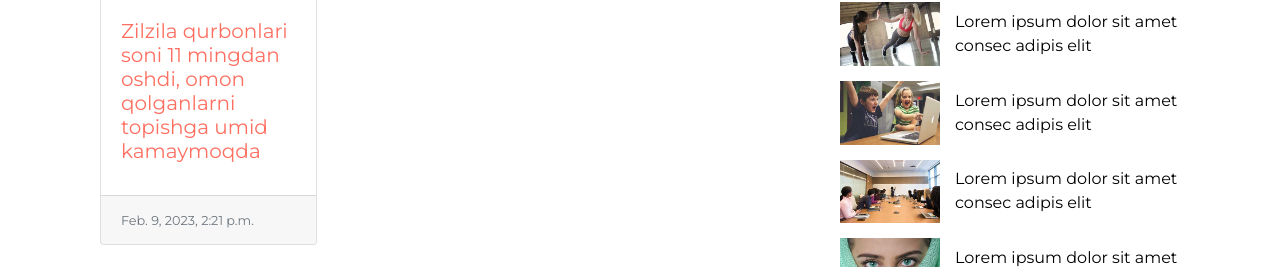
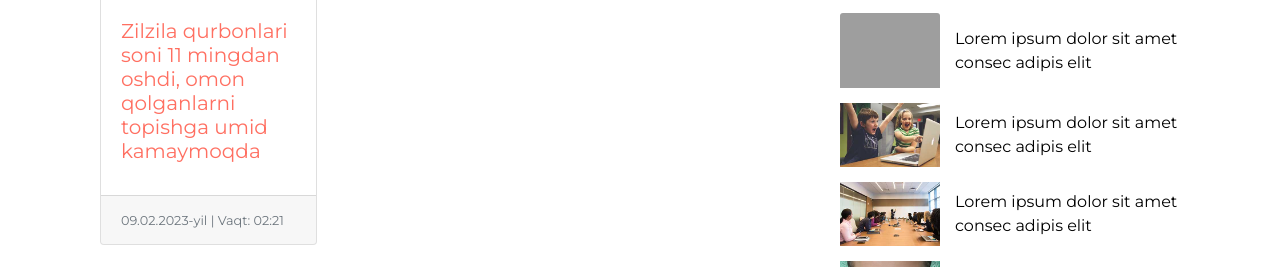
Before and after one commit to auzcoder/Projects-django, a Django app: page /news/ in a window 1280 px wide. Shown: the part 371-638 px from the top of the page. Run offline with Django 4.2, Linux system fonts and the light colour scheme; data comes from the database, SQL or seed files in the repository; both versions use the stored data as it was after the commit; some libraries are stand-ins or nearby versions; grey boxes are pictures that could not be loaded.

Commit message:
Yangilandi...
Yangilandi...

```diff
--- a/news/views.py
+++ b/news/views.py
@@ -1,6 +1,6 @@
 from django.shortcuts import render
 from django.views.generic import ListView, DetailView
-from .models import New
+from .models import New, Category
 
 
 # Create your views here.
@@ -14,3 +14,8 @@
     model = New
     template_name = 'news/news_detail.html'
     context_object_name = 'new'
+
+class CategoryListView(ListView):
+    model = Category
+    template_name = 'news/news_detail.html'
+    context_object_name = 'category'
--- a/templates/base.html
+++ b/templates/base.html
@@ -10,7 +10,7 @@
     <meta content="Yangiliklar.uz sayti uchun" name="description">
 
     <!-- Favicon -->
-    <link href="{% static 'assets/img/favicon.ico' %}" rel="icon">
+{#    <link href="{% static 'assets/img/favicon.ico' %}" rel="icon">#}
 
     <!-- Google Fonts -->
     <link href="https://fonts.googleapis.com/css?family=Montserrat:400,600&display=swap" rel="stylesheet">
--- a/templates/news/news.html
+++ b/templates/news/news.html
@@ -9,9 +9,9 @@
         <div class="row">
             <div class="col-lg-8">
                 {% for new in news %}
-                <div class="sn-container">
-                    <div class="row row-cols-1 row-cols-md-3 g-2">
-                      <div class="col mb-5">
+                <div class="sn-containeer">
+                    <div class="row row-cols-1 row-cols-md-3">
+                      <div class="col mb-4">
                         <div class="card h-100">
                           <img src="https://mdbcdn.b-cdn.net/img/new/standard/city/044.webp" class="card-img-top" alt="Skyscrapers"/>
                           <div class="card-body">
@@ -21,7 +21,7 @@
                             </p>
                           </div>
                           <div class="card-footer">
-                            <small class="text-muted">{{ new.date }}</small>
+                            <small class="text-muted">{{ new.date | date:"d.m.Y"}}-yil |  Vaqt: {{ new.date | date:"h:i" }}</small>
                           </div>
                         </div>
                       </div>
@@ -29,11 +29,11 @@
                 </div>
                 {% endfor %}
                 <div class="sn-related">
-                    <h2>Related News</h2>
+                    <h2>Related post</h2>
                     <div class="row sn-slider">
                         <div class="col-md-4">
-                            <div class="sn-img">
-                                <img src="img/news-350x223-1.jpg" />
+                            <div class="sn-img h-100">
+                                 <img src="https://mdbcdn.b-cdn.net/img/new/standard/city/044.webp" class="card-img-top" alt="Skyscrapers"/>
                                 <div class="sn-title">
                                     <a href="">Interdum et fames ac ante</a>
                                 </div>
@@ -41,7 +41,7 @@
                         </div>
                         <div class="col-md-4">
                             <div class="sn-img">
-                                <img src="img/news-350x223-2.jpg" />
+                                <img src="https://mdbcdn.b-cdn.net/img/new/standard/city/044.webp" class="card-img-top" alt="Skyscrapers"/>
                                 <div class="sn-title">
                                     <a href="">Interdum et fames ac ante</a>
                                 </div>
@@ -49,7 +49,7 @@
                         </div>
                         <div class="col-md-4">
                             <div class="sn-img">
-                                <img src="img/news-350x223-3.jpg" />
+                                <img src="https://mdbcdn.b-cdn.net/img/new/standard/city/044.webp" class="card-img-top" alt="Skyscrapers"/>
                                 <div class="sn-title">
                                     <a href="">Interdum et fames ac ante</a>
                                 </div>
@@ -57,7 +57,23 @@
                         </div>
                         <div class="col-md-4">
                             <div class="sn-img">
-                                <img src="img/news-350x223-4.jpg" />
+                                <img src="https://mdbcdn.b-cdn.net/img/new/standard/city/044.webp" class="card-img-top" alt="Skyscrapers"/>
+                                <div class="sn-title">
+                                    <a href="">Interdum et fames ac ante</a>
+                                </div>
+                            </div>
+                        </div>
+                        <div class="col-md-4">
+                            <div class="sn-img">
+                                <img src="https://mdbcdn.b-cdn.net/img/new/standard/city/044.webp" class="card-img-top" alt="Skyscrapers"/>
+                                <div class="sn-title">
+                                    <a href="">Interdum et fames ac ante</a>
+                                </div>
+                            </div>
+                        </div>
+                        <div class="col-md-4">
+                            <div class="sn-img">
+                                <img src="https://mdbcdn.b-cdn.net/img/new/standard/city/044.webp" class="card-img-top" alt="Skyscrapers"/>
                                 <div class="sn-title">
                                     <a href="">Interdum et fames ac ante</a>
                                 </div>
@@ -74,7 +90,7 @@
                         <div class="news-list">
                             <div class="nl-item">
                                 <div class="nl-img">
-                                    <img src="img/news-350x223-1.jpg" />
+                                    <img src="https://mdbcdn.b-cdn.net/img/new/standard/city/044.webp" class="card-img-top" alt="Skyscrapers"/>
                                 </div>
                                 <div class="nl-title">
                                     <a href="">Lorem ipsum dolor sit amet consec adipis elit</a>
@@ -82,7 +98,7 @@
                             </div>
                             <div class="nl-item">
                                 <div class="nl-img">
-                                    <img src="img/news-350x223-2.jpg" />
+                                    <img src="https://mdbcdn.b-cdn.net/img/new/standard/city/044.webp" class="card-img-top" alt="Skyscrapers"/>
                                 </div>
                                 <div class="nl-title">
                                     <a href="">Lorem ipsum dolor sit amet consec adipis elit</a>
```
Also changed, not shown: news/admin.py (+17 -2 lines), db.sqlite3.
